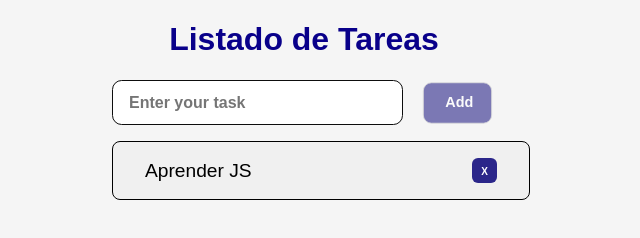
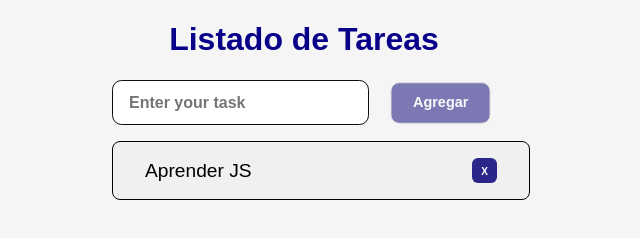
Before and after one commit to danielnr25/list_task-js, a plain HTML site: page index.html in a window 1280 px wide. Shown: the whole page, without its empty margins (336-976 px from the left). Drawn offline with Linux system fonts and the light colour scheme.

Commit message:
feat:update

```diff
--- a/index.html
+++ b/index.html
@@ -14,7 +14,7 @@
       <div class="container_app">
          <div class="content_app">
             <input id="input_app" type="text" placeholder="Enter your task">
-            <button id="btn_app" disabled>Add</button>
+            <button id="btn_app" disabled>Agregar</button>
          </div>
          <ul id="list_app">
             <li class="item_app">
--- a/main.css
+++ b/main.css
@@ -38,7 +38,7 @@ body {
 
 #btn_app{
    padding: 0.5rem 1.5rem;
-   width: 20%;
+   width: 30%;
    border-radius: 0.6rem;
    border: 1px solid #ccc;
    font-weight: bold;
```
